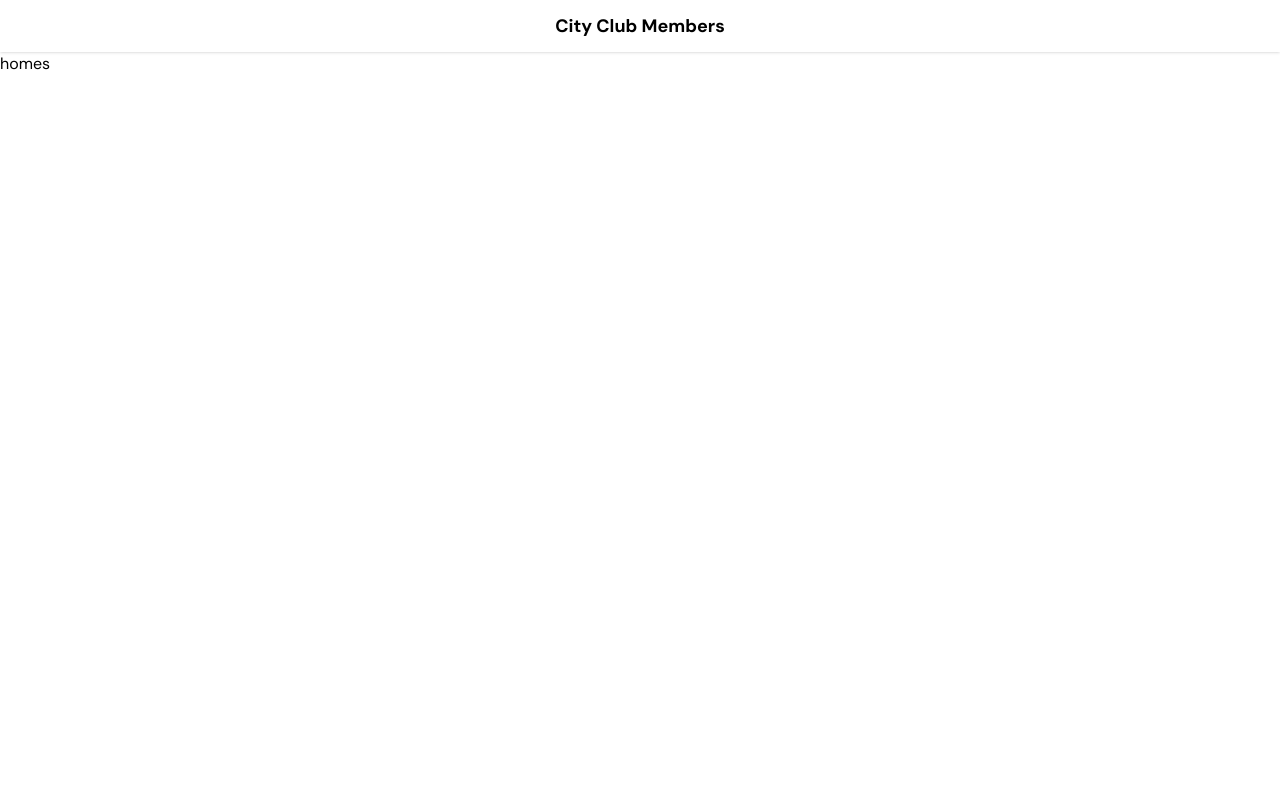
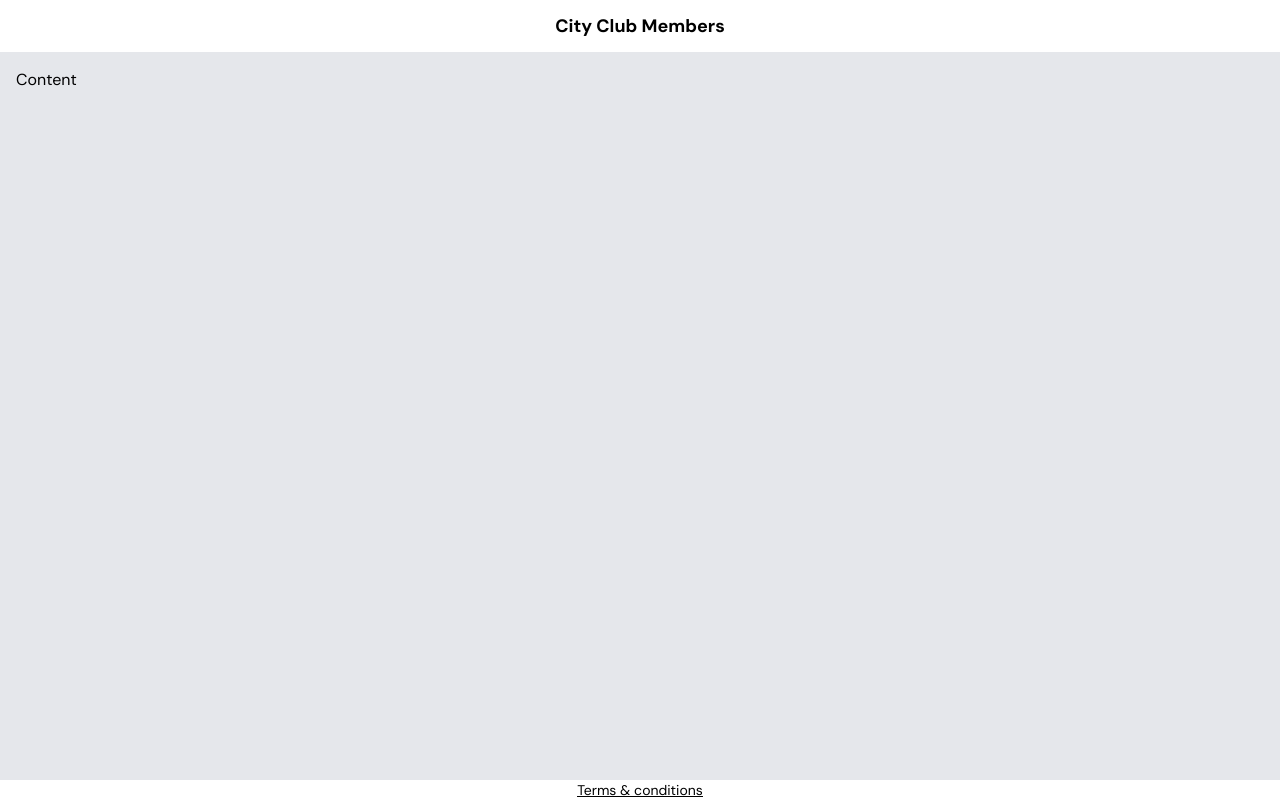
Before and after one commit to keithmifsud/member.damsonandwilde.co.uk, a Nuxt app: page / in a window 1280 px wide. Built offline with nearby package versions, Linux system fonts and the light colour scheme.

Commit message:
:recycle: Fixed content layout

```diff
--- /dev/null
+++ b/components/Footer.vue
@@ -0,0 +1,14 @@
+<template>
+  <div class="">
+    <div class="flex justify-center underline underline-offset-1 text-sm">
+      <NuxtLink to="terms">Terms & conditions</NuxtLink>
+    </div>
+  </div>
+</template>
+
+<script setup>
+
+</script>
+
+<style scoped>
+</style>
--- /dev/null
+++ b/components/Hero.vue
@@ -0,0 +1,12 @@
+<template>
+  <div>
+    Hero
+  </div>
+</template>
+
+<script setup>
+
+</script>
+
+<style scoped>
+</style>
--- a/pages/index.vue
+++ b/pages/index.vue
@@ -1,13 +1,16 @@
 <template>
-  <div>
+  <div class="flex flex-col h-screen">
     <Header text="City Club Members"/>
-    homes
+    <main class="p-4 flex-grow bg-gray-200">Content</main>
+    <Footer />
   </div>
 </template>
 
 <script setup>
 
 import Header from "../components/Header";
+import Hero from "../components/Hero";
+import Footer from "../components/Footer";
 </script>
 
 <style scoped>
```
